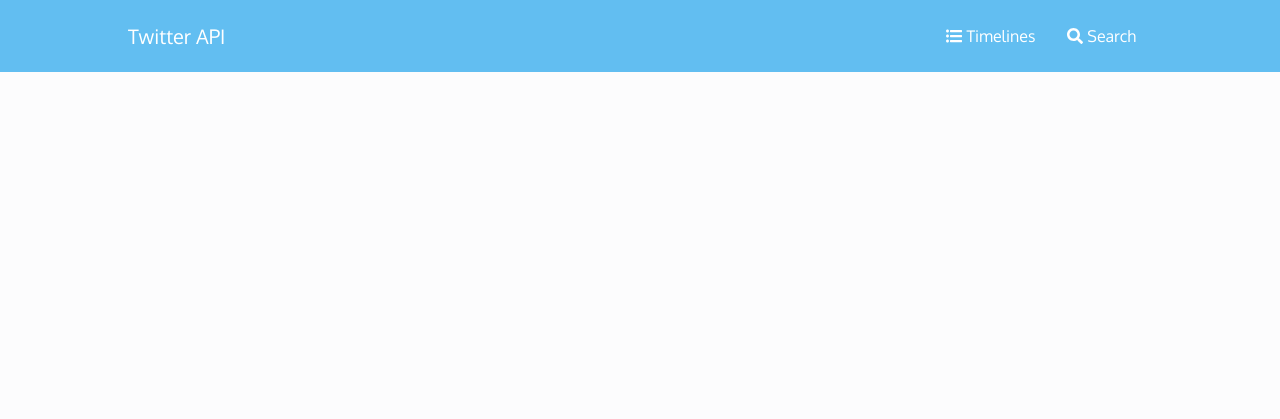
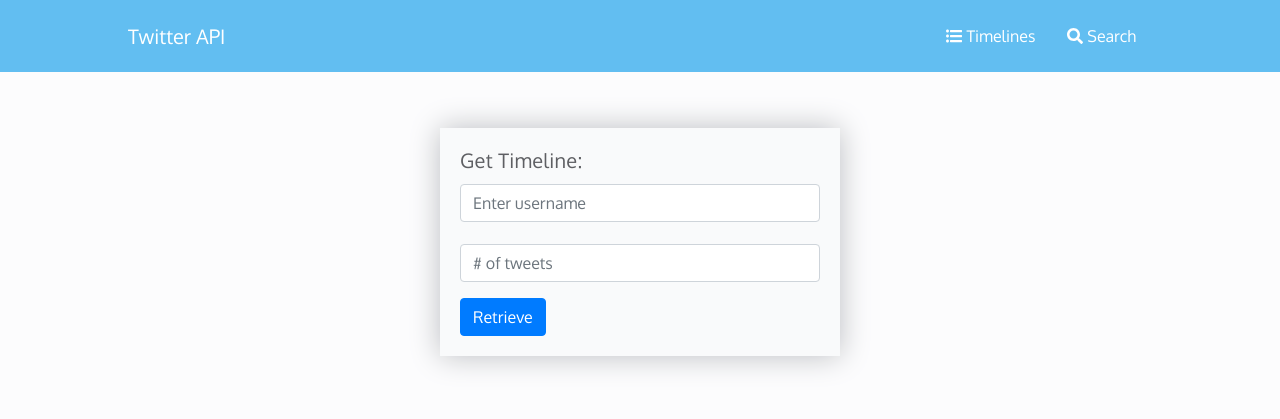
Before and after one commit to baileygranam/Twitter-API-Client, a PHP site: page /?controller=userTimeline&action=index in a window 1280 px wide. Shown: the top 419 px of the page. Run offline with PHP 8.4, Linux system fonts and the light colour scheme; lists and menus that the app fills with data are empty; some libraries are stand-ins or nearby versions.

Commit message:
Added ability to load specific number of tweets from a user's timeline.

```diff
--- a/app/Controllers/UserTimelineController.php
+++ b/app/Controllers/UserTimelineController.php
@@ -35,10 +35,9 @@ class UserTimelineController
         }
 
         /* Retrieve the user's timeline from the model. */
-        $userTimeline = UserTimeline::getTimeline($_GET['id']);
+        $userTimeline = UserTimeline::getTimeline($_GET['id'], $_GET['count']);
 
-        /* Check to see if there were any errors getting the userTimeline. */
-        if (isset($userTimeline->errors))
+        if($userTimeline == false)
         {
             $this->index();
             exit;
--- a/views/templates/header.php
+++ b/views/templates/header.php
@@ -4,7 +4,7 @@
 		<title>Twitter API</title>
 
 		<!-- Site Icon -->
-		<link rel="shortcut icon" href="images/icon.png" type="image/x-icon" />
+		<link rel="shortcut icon" href="https://vignette.wikia.nocookie.net/pokemon/images/9/92/Twitter_Icon.png/revision/latest?cb=20170420142741" type="image/x-icon">
 
 		<!-- Latest compiled and minified CSS -->
 		<link rel="stylesheet" href="https://maxcdn.bootstrapcdn.com/bootstrap/4.0.0/css/bootstrap.min.css" integrity="
--- a/views/userTimeline/index.php
+++ b/views/userTimeline/index.php
@@ -1,8 +1,23 @@
-<h2>The algorithms are:</h2>
-<table>
-  <tr>
-    <th>Name</th>
-    <th>Selection</th>
-  </tr>
-
-</table>
+<div class="container">
+    <div class="row justify-content-md-center">
+    	<div class="col-md-auto">
+    		<div class="card" style="width:25em;">
+			  <div class="card-body">
+			    <h5 class="card-title">
+			    	Get Timeline:
+			    </h5>
+			    <form method="GET" action="index.php">
+			    	<div class="form-group">
+				    	<input type="id" class="form-control" name="id" id="username" placeholder="Enter username">
+				    	<br />
+				    	<input type="id" class="form-control" name="count" id="count" placeholder="# of tweets">
+				    </div>
+			    	<input type="hidden" name="controller" value="userTimeline">
+			    	<input type="hidden" name="action" value="results">
+			    	<input type="submit" class="btn btn-primary" value="Retrieve">
+			    </form>
+			  </div>
+			</div>
+    	</div>
+    </div>
+</div>
```
Also changed, not shown: app/Models/UserTimeline.php (+8 -2 lines).
